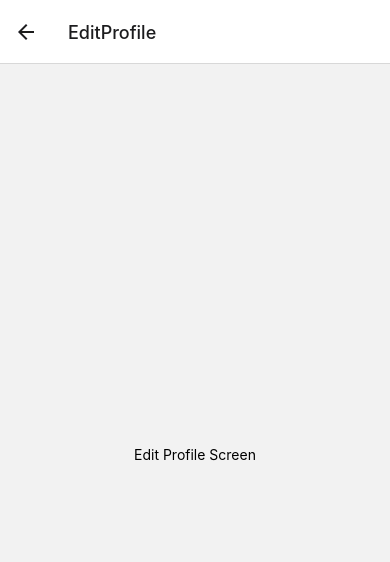
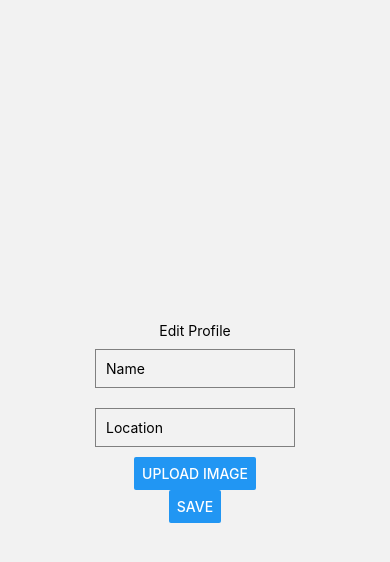
Before and after one commit to bela1saad/sports-app-frontend-mobile, a React Native app: screen /EditProfile in a window 390 px wide. Shown: the top 562 px of the page. Built offline with nearby package versions, Linux system fonts and the light colour scheme.

Commit message:
token not finished

```diff
--- a/App.jsx
+++ b/App.jsx
@@ -1,4 +1,4 @@
-import React from "react";
+import React, { useState, useEffect } from "react";
 import { AuthProvider } from "./auth/AuthContext";
 import { NavigationContainer } from "@react-navigation/native";
 import { createStackNavigator } from "@react-navigation/stack";
@@ -25,14 +25,21 @@ import WalletScreen from "./screens/SidebarScreens/WalletScreen";
 import ProfileScreen from "./screens/ProfileScreen";
 import PhotoFullScreen from "./screens/PhotoFullScreen";
 import FollowersFollowingScreen from "./screens/FollowersFollowingScreen";
+import LoadingIndicator from "./components/LoadingIndicator";
+import AsyncStorage from "@react-native-async-storage/async-storage";
 
 const Stack = createStackNavigator();
 
 const App = () => {
   return (
     <NavigationContainer>
+      <AuthProvider>
         <Stack.Navigator>
-        <Stack.Screen name="MainTabs" component={MainTabs} />
+          <Stack.Screen
+            name="MainTabs"
+            component={MainTabs}
+            options={{ headerShown: false }} // Hide the header for MainTabs screen
+          />
           <Stack.Screen name="Welcome" component={Welcome} />
           <Stack.Screen name="Signup" component={Signup} />
           <Stack.Screen name="Login" component={Login} />
@@ -61,21 +68,41 @@ const App = () => {
             component={FollowersFollowingScreen}
           />
         </Stack.Navigator>
+      </AuthProvider>
     </NavigationContainer>
   );
 };
 
 const MainTabs = () => {
   const { token } = useAuth();
+  const [loading, setLoading] = useState(true);
+
+  useEffect(() => {
+    const fetchToken = async () => {
+      try {
+        // Fetch the token from wherever it's stored
+        // For example, using AsyncStorage
+        const storedToken = await AsyncStorage.getItem("token");
+
+        // Update the loading state based on whether the token is available
+        setLoading(false);
+      } catch (error) {
+        console.error("Error fetching token:", error);
+        setLoading(false); // Set loading to false even if there's an error
+      }
+    };
+
+    // Call the fetchToken function
+    fetchToken();
+  }, []);
+
+  // Render loading indicator while waiting for the token to be fetched
+  if (loading) {
+    return <LoadingIndicator />;
+  }
+
+  // Render BottomTabNavigator if authenticated, otherwise render Welcome screen
   return token ? <BottomTabNavigator /> : <Welcome />;
 };
 
-const WrappedApp = () => {
-  return (
-    <AuthProvider>
-      <App />
-    </AuthProvider>
-  );
-};
-
-export default WrappedApp;
+export default App;
--- a/auth/AuthContext.jsx
+++ b/auth/AuthContext.jsx
@@ -1,6 +1,6 @@
 import React, { createContext, useState, useContext, useEffect } from "react";
 import AsyncStorage from "@react-native-async-storage/async-storage";
-import axios from "./axios"; // Import axios from the correct location
+import axiosInstance from "./axios";
 
 const AuthContext = createContext();
 
@@ -10,13 +10,15 @@ export const AuthProvider = ({ children }) => {
   const [token, setToken] = useState(null);
   const [userId, setUserId] = useState(null);
   const [roleId, setRoleId] = useState(null);
-  const [error, setError] = useState(null); // State to hold backend errors
+  const [error, setError] = useState(null);
 
   useEffect(() => {
     const loadToken = async () => {
       try {
         const storedToken = await AsyncStorage.getItem("token");
+        console.log("Retrieved token from AsyncStorage:", storedToken);
         if (storedToken) {
+          console.log("Setting token in state:", storedToken);
           setToken(storedToken);
         }
       } catch (error) {
@@ -28,13 +30,18 @@ export const AuthProvider = ({ children }) => {
 
   const login = async (email, password) => {
     try {
-      const response = await axios.post("/auth/login", { email, password });
+      const response = await axiosInstance.post("/auth/login", {
+        email,
+        password,
+      });
       const { token, id, role_id } = response.data;
-      setToken(token);
+      await AsyncStorage.setItem("token", token); // Set token in AsyncStorage first
+      setToken(token); // Then set token in the state
       setUserId(id);
       setRoleId(role_id);
-      await AsyncStorage.setItem("token", token);
-      return true; // Login successful
+      console.log("Token set in AsyncStorage:", token);
+
+      return true;
     } catch (error) {
       if (
         error.response &&
--- a/auth/axios.jsx
+++ b/auth/axios.jsx
@@ -1,23 +1,38 @@
-import AsyncStorage from "@react-native-async-storage/async-storage"; // Import AsyncStorage
 import axios from "axios";
+import AsyncStorage from "@react-native-async-storage/async-storage";
 
-const instance = axios.create({
-  baseURL: "http://192.168.43.48:4000/api", // Replace with your backend URL
+const axiosInstance = axios.create({
+  baseURL: "http://192.168.43.48:4000/api",
 });
 
-instance.interceptors.request.use(
-  async (config) => {
+axiosInstance.interceptors.request.use(
+  (config) => {
+    return new Promise(async (resolve, reject) => {
       try {
+        // Add a small delay to allow AsyncStorage to fully set the token
+        setTimeout(async () => {
           const token = await AsyncStorage.getItem("token");
+          console.log("Retrieved token from AsyncStorage:", token);
+
           if (token) {
+            console.log("Token found. Adding to request headers.");
             config.headers.Authorization = `Bearer ${token}`;
+          } else {
+            console.warn("Token not found in AsyncStorage");
           }
-      return config;
+
+          resolve(config);
+        }, 100); // Adjust the delay time as needed
       } catch (error) {
+        console.error("Error loading token:", error);
+        reject(error);
+      }
+    });
+  },
+  (error) => {
+    console.error("Request interceptor error:", error);
     return Promise.reject(error);
   }
-  },
-  (error) => Promise.reject(error)
 );
 
-export default instance;
+export default axiosInstance;
--- /dev/null
+++ b/components/LoadingIndicator.jsx
@@ -0,0 +1,21 @@
+import React from "react";
+import { ActivityIndicator, View, StyleSheet } from "react-native";
+
+const LoadingIndicator = () => {
+  return (
+    <View style={styles.container}>
+      <ActivityIndicator size="large" color="#05a759" />
+    </View>
+  );
+};
+
+const styles = StyleSheet.create({
+  container: {
+    flex: 1,
+    justifyContent: "center",
+    alignItems: "center",
+    backgroundColor: "#101010",
+  },
+});
+
+export default LoadingIndicator;
--- a/package.json
+++ b/package.json
@@ -25,7 +25,9 @@
     "date-fns": "^3.3.1",
     "expo": "~50.0.14",
     "expo-checkbox": "~2.7.0",
+    "expo-image-picker": "^14.7.1",
     "expo-linear-gradient": "~12.7.2",
+    "expo-permissions": "^14.4.0",
     "expo-status-bar": "~1.11.1",
     "lottie-react-native": "^6.5.1",
     "moment": "^2.30.1",
--- a/screens/Sidebar.jsx
+++ b/screens/Sidebar.jsx
@@ -14,6 +14,7 @@ import Icon from "react-native-vector-icons/MaterialCommunityIcons";
 import COLORS from "../constants/colors";
 import { LinearGradient } from "expo-linear-gradient";
 import { useAuth } from "../auth/AuthContext";
+import { CommonActions } from "@react-navigation/native";
 
 const Sidebar = () => {
   const navigation = useNavigation();
@@ -54,7 +55,12 @@ const Sidebar = () => {
 
   const confirmLogout = async () => {
     await logout();
-    navigation.replace("Login");
+    navigation.dispatch(
+      CommonActions.reset({
+        index: 0,
+        routes: [{ name: "Login" }],
+      })
+    );
     setShowConfirmation(false); // Close the modal immediately after logout
   };
 
--- a/screens/SidebarScreens/EditProfileScreen.jsx
+++ b/screens/SidebarScreens/EditProfileScreen.jsx
@@ -1,11 +1,113 @@
-// EditProfileScreen.js
-import React from "react";
-import { View, Text } from "react-native";
+import React, { useState, useEffect } from "react";
+import { View, Text, TextInput, Button, Alert, Image } from "react-native";
+import * as ImagePicker from "expo-image-picker";
+import * as Permissions from "expo-permissions";
+import axios from "axios";
+import { useNavigation } from "@react-navigation/native";
+import AsyncStorage from "@react-native-async-storage/async-storage";
 
-const EditProfileScreen = () => {
+const EditProfileScreen = ({ navigation }) => {
+  const [name, setName] = useState("");
+  const [location, setLocation] = useState("");
+  const [image, setImage] = useState(null);
+  const [loading, setLoading] = useState(false);
+
+  useEffect(() => {
+    navigation.setOptions({ headerShown: false });
+  }, []);
+
+  const handleImageUpload = async () => {
+    try {
+      const { status } =
+        await ImagePicker.requestMediaLibraryPermissionsAsync();
+      if (status !== "granted") {
+        throw new Error("Camera roll permission denied");
+      }
+
+      const imagePickerResult = await ImagePicker.launchImageLibraryAsync();
+      if (imagePickerResult.cancelled) {
+        throw new Error("Image selection cancelled");
+      }
+
+      setImage(imagePickerResult.uri);
+    } catch (error) {
+      Alert.alert("Error", error.message);
+    }
+  };
+
+  const handleSubmit = async () => {
+    try {
+      setLoading(true);
+
+      const formData = new FormData();
+      formData.append("name", name);
+      formData.append("location", location);
+
+      const response = await axios.post(
+        "http://192.168.43.48:4000/api/player/create",
+        formData,
+        {
+          headers: {
+            Authorization: "Bearer " + AsyncStorage.getItem("token"),
+            "Content-Type": "application/json",
+          },
+        }
+      );
+
+      setLoading(false);
+      Alert.alert(
+        "Profile Updated",
+        "Your profile has been updated successfully."
+      );
+    } catch (error) {
+      setLoading(false);
+      console.error("Error updating profile:", error);
+      Alert.alert(
+        "Error",
+        "An error occurred while updating your profile. Please try again later."
+      );
+    }
+  };
+
   return (
     <View style={{ flex: 1, justifyContent: "center", alignItems: "center" }}>
-      <Text>Edit Profile Screen</Text>
+      <Text>Edit Profile</Text>
+      <TextInput
+        placeholder="Name"
+        value={name}
+        onChangeText={setName}
+        style={{
+          borderWidth: 1,
+          borderColor: "gray",
+          padding: 10,
+          margin: 10,
+          width: 200,
+        }}
+      />
+      <TextInput
+        placeholder="Location"
+        value={location}
+        onChangeText={setLocation}
+        style={{
+          borderWidth: 1,
+          borderColor: "gray",
+          padding: 10,
+          margin: 10,
+          width: 200,
+        }}
+      />
+      <Button
+        title="Upload Image"
+        onPress={handleImageUpload}
+        disabled={loading}
+      />
+      {image && (
+        <Image
+          source={{ uri: image }}
+          style={{ width: 200, height: 200, margin: 10 }}
+        />
+      )}
+      <Button title="Save" onPress={handleSubmit} disabled={loading} />
     </View>
   );
 };
--- a/screens/login/Login.jsx
+++ b/screens/login/Login.jsx
@@ -15,6 +15,7 @@ import Checkbox from "expo-checkbox";
 import COLORS from "../../constants/colors";
 import Button from "../../components/Button";
 import { useAuth } from "../../auth/AuthContext"; // Import useAuth hook
+import { CommonActions } from "@react-navigation/native";
 
 const { width } = Dimensions.get("window");
 
@@ -34,8 +35,13 @@ const Login = ({ navigation }) => {
     try {
       const success = await login(email, password);
       if (success) {
-        // Navigate to the main screen upon successful login
-        navigation.replace("Home");
+        // Reset the navigation stack and navigate to the Home screen upon successful login
+        navigation.dispatch(
+          CommonActions.reset({
+            index: 0,
+            routes: [{ name: "Home" }],
+          })
+        );
       } else {
         // Handle login failure (optional)
         console.log("Login failed");
--- a/screens/login/Signup.jsx
+++ b/screens/login/Signup.jsx
@@ -30,7 +30,7 @@ const Signup = ({ navigation }) => {
     countryCode: "+963",
     phone_number: "",
     password: "",
-    roleId: "1",
+    role_id: "1",
   });
 
   useEffect(() => {
```
Also changed, not shown: 1 other file (tests, documents, lock files or other folders). Lines whose indentation alone changed are shown as unchanged.
